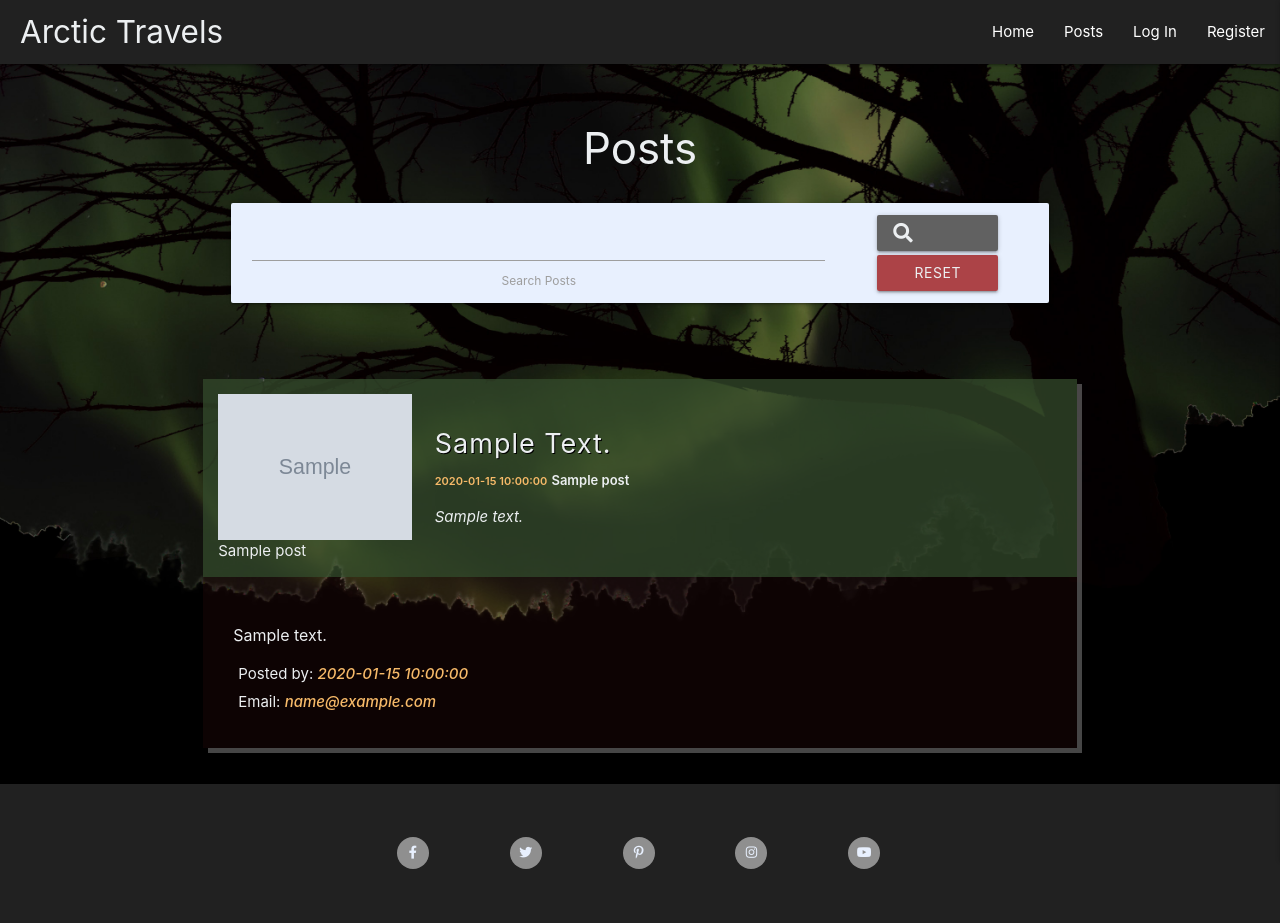
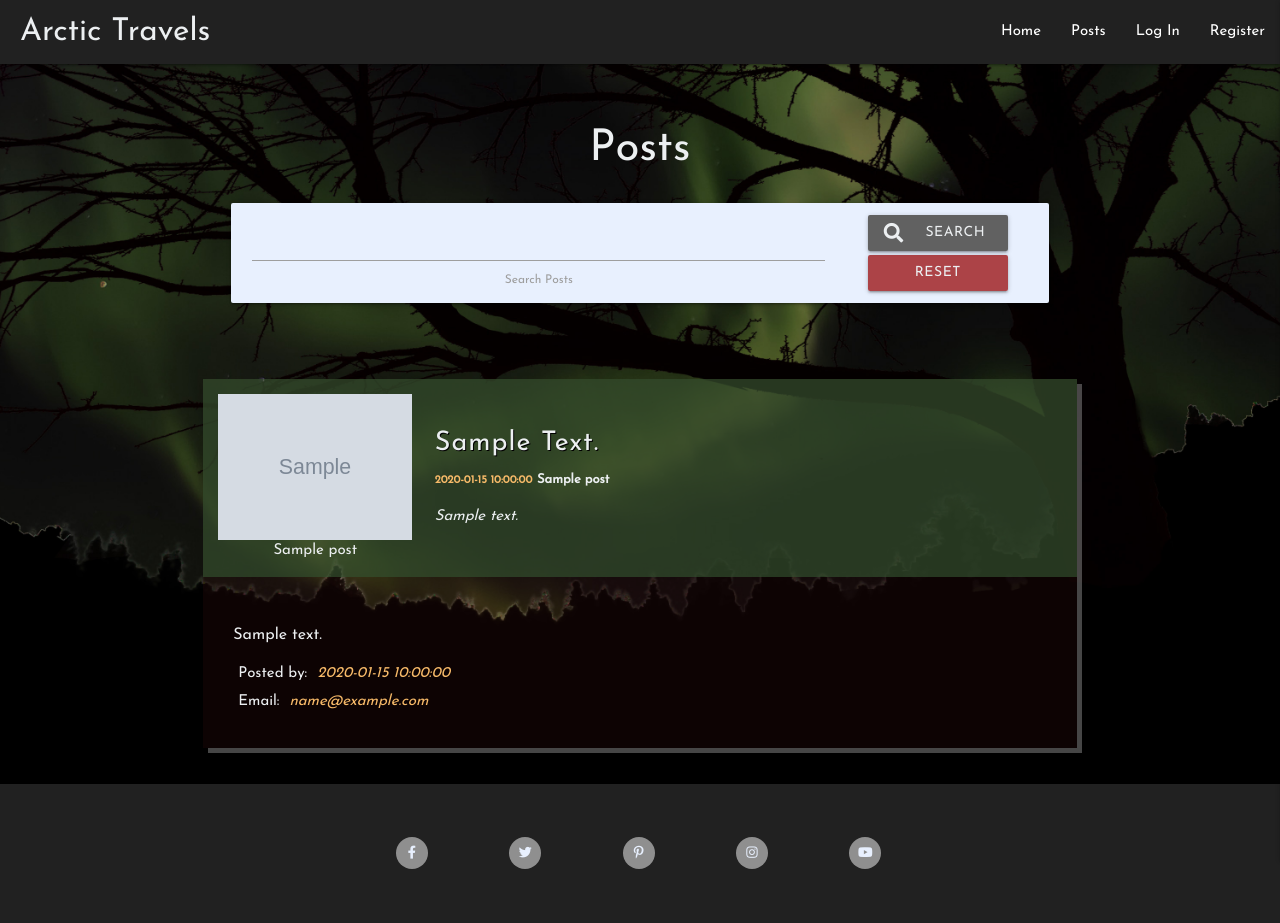
Before and after one commit to JakubKocerha/Travel-Post-MS3, a Flask app: page /get_posts in a window 1280 px wide, after a click that opens the changed part. Run offline with Flask 2, Linux system fonts and the light colour scheme; grey boxes marked "Sample" are stand-in pictures; a database or web service that is not in the repository returns one stand-in record (values such as "Sample title"); some libraries are stand-ins or nearby versions.

Commit message:
Debug textarea database list rendering, style font, clean up

```diff
--- a/app.py
+++ b/app.py
@@ -1,4 +1,5 @@
 import os
+from pprintpp import pprint as pp
 from flask import (
     Flask, flash, render_template,
     redirect, request, session, url_for)
@@ -35,9 +36,9 @@ def get_posts():
     page, per_page, offset = get_page_args(
         page_parameter='page', per_page_parameter='per_page',
         offset_parameter='offset')
-    per_page = 5
+    per_page = 10
     offset = (page - 1) * per_page
-    posts = list(mongo.db.posts.find().sort("date_post", 1))
+    posts = list(mongo.db.posts.find().sort("post_date"))
     total = len(posts)
     posts_paginated = posts[offset: offset + per_page]
     pagination = Pagination(
@@ -53,9 +54,9 @@ def get_posts():
             per_page_parameter="per_page",
             offset_parameter="offset"
         )
-        per_page = 5
+        per_page = 50
         offset = (page - 1) * per_page
-        posts = list(mongo.db.posts.find().sort("date_post", 1))
+        posts = list(mongo.db.posts.find())  # {"$text": {"$search": query}}))
         total = len(posts)
         posts_paginated = posts[offset: offset + per_page]
         pagination = Pagination(
@@ -63,7 +64,6 @@ def get_posts():
             per_page=per_page,
             total=total,
             css_framework='materializecss')
-        print(search_posts)
 
         return render_template(
             "posts.html",
@@ -176,10 +176,11 @@ def logout():
 def add_post():
     if request.method == "POST":
         postbody = request.form.get("post_body").splitlines()
+        postsummary = request.form.get("summary").splitlines()
         post = {
             "category_name": request.form.get("category_name"),
             "title_text": request.form.get("title_text"),
-            "summary": request.form.get("summary"),
+            "summary": postsummary,
             "post_body": postbody,
             "image_link": request.form.get("image_link"),
             "image_title": request.form.get("image_title"),
@@ -199,10 +200,11 @@ def add_post():
 def edit_post(post_id):
     if request.method == "POST":
         postbody = request.form.get("post_body").splitlines()
+        postsummary = request.form.get("summary").splitlines()
         post = {
             "category_name": request.form.get("category_name"),
             "title_text": request.form.get("title_text"),
-            "summary": request.form.get("summary"),
+            "summary": postsummary,
             "post_body": postbody,
             "image_link": request.form.get("image_link"),
             "image_title": request.form.get("image_title"),
@@ -215,6 +217,7 @@ def edit_post(post_id):
 
     post = mongo.db.posts.find_one({"_id": ObjectId(post_id)})
     categories = mongo.db.categories.find().sort("category_name", 1)
+
     return render_template("edit_post.html", post=post, categories=categories)
 
 
--- a/static/css/style.css
+++ b/static/css/style.css
@@ -1,5 +1,14 @@
+@import url('https://fonts.googleapis.com/css2?family=Josefin+Sans&display=swap');
+
+button, input, optgroup, select, textarea {
+    font-family: 'Josefin Sans', sans-serif;
+    font-weight: 300;
+}
+
 /* base template */
 body {
+    font-family: 'Josefin Sans', sans-serif;
+    font-weight: 300;
     background-image: url("../images/background.jpg");
     background-color: #000000;
     background-position: top;
@@ -129,6 +138,7 @@ h3 {
 .p-italic {
     font-weight: 500;
     color: #f7ba69;
+    margin-left: 10px;
 }
 
 .collapsible.popout>li.active {
@@ -144,7 +154,7 @@ img.responsive-img {
 
 .search-btn {
     margin: 2px 0;
-    width: 121px;
+    width: 140px;
 }
 
 .post-button {
@@ -298,7 +308,7 @@ visibility: visible;
 /* font fix for Iphone 5/SE Google Dev tools*/
 @media only screen and (max-width: 360px) {
     nav .brand-logo {
-        font-size: 27px;
+        font-size: 26px;
     }
 
     .margin {
@@ -307,8 +317,8 @@ visibility: visible;
 
     .cat-btn,
     .cancel-btn {
-        font-size: 16px;
-        min-width: 190px;
+        font-size: 15px;
+        min-width: 120px;
     }
 }
 
@@ -341,13 +351,13 @@ visibility: visible;
     }
 
     .max-width {
-        width: 120px;
+        width: 180px;
     }
 
     .cat-btn,
     .cancel-btn {
-        font-size: 16px;
-        min-width: 190px;
+        font-size: 15px;
+        /*min-width: 190px;*/
     }
 }
 
@@ -355,8 +365,4 @@ visibility: visible;
     nav .brand-logo {
         padding-left: 20px;
     }
-
-    #myBtn {
-        display: none;
-    }
 }
--- a/static/js/script.js
+++ b/static/js/script.js
@@ -12,7 +12,7 @@ $(document).ready(function(){
     $('select').formSelect();
     // datepicker options from CI tutorials
     $('.datepicker').datepicker({
-        format: "dd mmmm, yyyy",
+        format: "yyyy.mm.dd",
         showClearBtn: true,
         i18n:{
             done: "Select"
--- a/templates/add_post.html
+++ b/templates/add_post.html
@@ -44,7 +44,7 @@
                         <i class="fas fa-book-open prefix grey-text text-darken-4"></i>
                         <textarea id="post_body" name="post_body" class="materialize-textarea validate" minlength="5"
                         data-length="4000" required></textarea>
-                        <label for="post_body">Here you write you main text</label>
+                        <label for="post_body">Write your main text</label>
                     </div>
                 </div>
                <!-- user contact -->
--- a/templates/posts.html
+++ b/templates/posts.html
@@ -27,11 +27,11 @@
             {% if posts|length > 0 %}
                 <ul class="collapsible popout">
                     {{ pagination.links }}
-                        {% for post in posts %} <!-- |sort(reverse=true, attribute="date_post" -->
+                        {% for post in posts|sort(reverse=true, attribute="date_post") %} <!--,|sort(reverse=true) reverse=true  attribute="date_post"  -->
                         <li>
                             <div class="collapsible-header blue-grey-text text-lighten-5">
                                 <div class="row valign-wrapper">
-                                    <div class="col s12 m3 img-container">
+                                    <div class="col s12 m3 img-container center-align">
                                         <img src="{{ post.image_link }}" alt="{{ post.image_title }}" class="materialboxed responsive-img">
                                         <span>{{ post.image_title }}</span>
                                     </div>
@@ -39,7 +39,11 @@
                                         <h5>{{ post.title_text }}</h5>
                                         <span class="post-date">{{ post.date_post }}</span>
                                         <span class="post-category">{{ post.category_name }}</span>
-                                        <p id="toggle">{{ post.summary}}</p>
+                                        {% for summaryline in post.summary %}
+                                            <p>
+                                            {{ summaryline }}
+                                            </p>
+                                        {% endfor %}
 
                                     </div>
                                     <div class="col s12 m3">
@@ -69,10 +73,10 @@
                             </div>
                             <div class="collapsible-body blue-grey-text text-lighten-5">
                                 {% for body in post.post_body %}
-                                <p class="main-p">{{ body }}</p>
+                                    <p class="main-p">{{ body }}</p>
                                 {% endfor %}
-                                <p class="user-p">Posted by: <em class="p-italic">{{ post.posted_by }}</em></p>
-                                <p class="email-p">Email: <em class="p-italic">{{ post.email }}</em></p>
+                                <p class="user-p">Posted by:<em class="p-italic">{{ post.posted_by }}</em></p>
+                                <p class="email-p">Email:<em class="p-italic">{{ post.email }}</em></p>
                             </div>
                         </li>
                         {% endfor %}
```
Also changed, not shown: templates/edit_post.html (+10 -6 lines).
